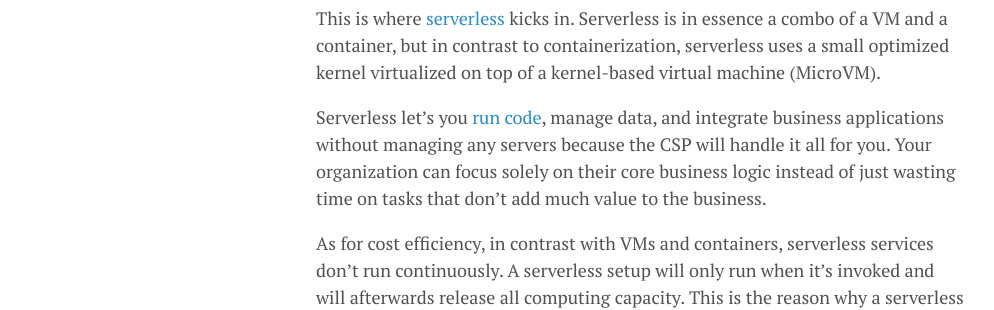
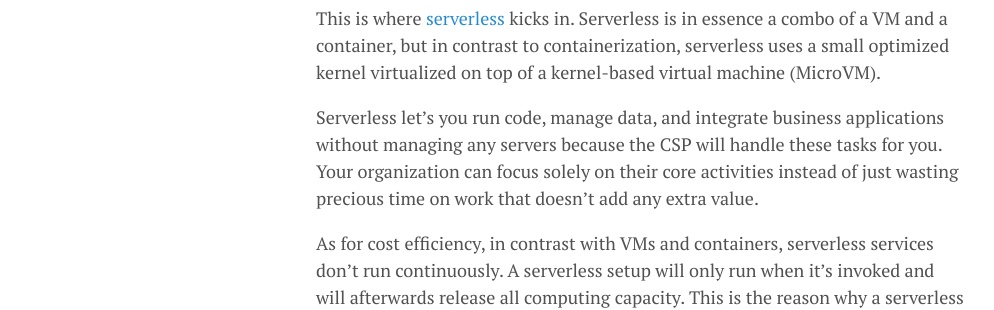
Before and after one commit to lgeurts/lgeurts.github.io, a Jekyll site: the page built from _posts/2022-03-29-what-is-serverless-computing.md, in a window 1280 px wide. Shown: the part 1095-1405 px from the top of the page, without its empty margins (0-994 px from the left). Built offline with Jekyll 4.4.1, drawn with Linux system fonts in a browser that asks for light colours; nearby versions of some CDN libraries; comment, search, counter and statistics services are not loaded.

Commit message:
Update 2022-03-29-what-is-serverless-computing.md

```diff
--- a/_posts/2022-03-29-what-is-serverless-computing.md
+++ b/_posts/2022-03-29-what-is-serverless-computing.md
@@ -23,6 +23,6 @@ Although a container provides a significantly reduced startup time over a VM, it
 
 This is where [serverless](https://aws.amazon.com/serverless/) kicks in. Serverless is in essence a combo of a VM and a container, but in contrast to containerization, serverless uses a small optimized kernel virtualized on top of a kernel-based virtual machine (MicroVM).
 
-Serverless let's you [run code](https://aws.amazon.com/lambda/?c=ser&sec=srv), manage data, and integrate business applications without managing any servers because the CSP will handle it all for you. Your organization can focus solely on their core business logic instead of just wasting time on tasks that don’t add much value to the business.
+Serverless let's you run code, manage data, and integrate business applications without managing any servers because the CSP will handle these tasks for you. Your organization can focus solely on their core activities instead of just wasting precious time on work that doesn't add any extra value.
 
 As for cost efficiency, in contrast with VMs and containers, serverless services don't run continuously. A serverless setup will only run when it's invoked and will afterwards release all computing capacity. This is the reason why a serverless architecture is the most cost-effective way since you won’t have to pay for idle time.
```
